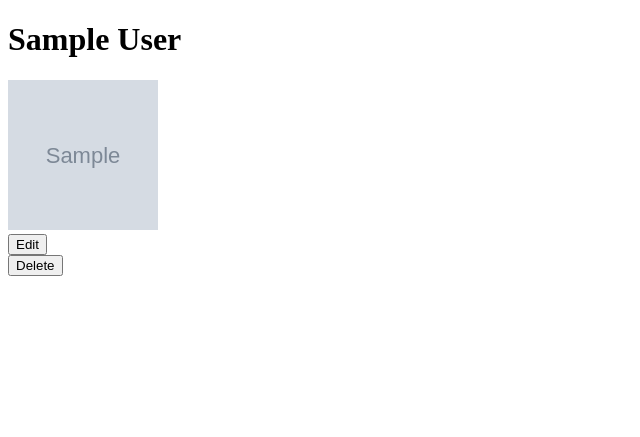
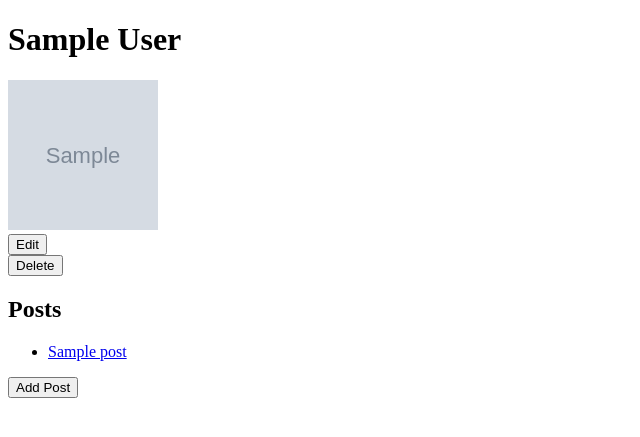
Before and after one commit to jesseinc92/BloglyExercise, a Flask app: page /users/1 in a window 1280 px wide. Shown: the top 437 px of the page, without its empty margins (0-640 px from the left). Run offline with Flask 2, Linux system fonts and the light colour scheme; tables that the repository leaves empty hold one stand-in row (values such as "Sample post"); grey boxes marked "Sample" are stand-in pictures.

Commit message:
implemented Step Two

```diff
--- a/app.py
+++ b/app.py
@@ -1,10 +1,10 @@
 """Blogly application."""
 
-import re
 from flask import Flask, render_template, redirect, request
-from flask.wrappers import Request
 from flask_debugtoolbar import DebugToolbarExtension
-from models import db, connect_db, User
+from models import db, connect_db, User, Post
+from datetime import datetime
+
 
 app = Flask(__name__)
 app.debug = True
@@ -99,10 +99,79 @@ def edit_user(user_id):
 def delete_user(user_id):
     '''Deletes a user from the database and redirects to the user list.'''
 
-
     user = User.query.filter_by(id=user_id)
     user.delete()
 
     db.session.commit()
 
     return redirect('/users')
+
+
+@app.route('/users/<int:user_id>/posts/new', methods=['GET', 'POST'])
+def new_post(user_id):
+    '''Displays new post form for a specific user.'''
+
+    if request.method == 'GET':
+
+        user = User.query.get(user_id)
+
+        return render_template('new-post.html', user=user)
+
+    if request.method == 'POST':
+
+        # create a class instance using the form data
+        title = request.form['title']
+        content = request.form['content']
+        created_at = datetime.now()
+
+        new_post = Post(title=title, content=content, created_at=created_at, owning_user=user_id)
+
+        db.session.add(new_post)
+        db.session.commit()
+
+        return redirect(f'/users/{user_id}')
+
+
+@app.route('/posts/<int:post_id>')
+def show_post(post_id):
+    '''Displays an individual post's details.'''
+
+    post = Post.query.get(post_id)
+
+    return render_template('post-details.html', post=post)
+
+
+@app.route('/posts/<int:post_id>/edit', methods=['GET', 'POST'])
+def edit_post(post_id):
+    '''Shows a form to edit a post.'''
+
+    if request.method == 'GET':
+
+        post = Post.query.get(post_id)
+
+        return render_template('edit-post.html', post=post)
+
+    if request.method == 'POST':
+
+        title = request.form['title']
+        content = request.form['content']
+
+        updated_post = Post.query.get(post_id)
+        updated_post.title = title
+        updated_post.content = content
+
+        db.session.commit()
+
+        return redirect(f'/posts/{post_id}')
+
+
+@app.route('/posts/<int:post_id>/delete', methods=['POST'])
+def delete_post(post_id):
+    '''Deletes a post and redirects back to a user screen.'''
+
+    post = Post.query.filter_by(id=post_id)
+    post.delete()
+
+    db.session.commit()
+
+    return redirect(f'/users')
--- a/models.py
+++ b/models.py
@@ -1,6 +1,7 @@
 """Models for Blogly."""
 
 from flask_sqlalchemy import SQLAlchemy
+from sqlalchemy.orm import backref
 
 db = SQLAlchemy()
 
@@ -17,9 +18,26 @@ class User(db.Model):
     __tablename__ = 'users'
 
     id = db.Column(db.Integer, primary_key=True, autoincrement=True)
+    first_name = db.Column(db.String(50), nullable=False)
+    last_name = db.Column(db.String(50), nullable=False)
+    image_url = db.Column(db.Text, default='/assets/blank_photo.jpg')
 
-    first_name = db.Column(db.String(), nullable=False)
+    def fullname(self):
+        return f'{self.first_name} {self.last_name}'
 
-    last_name = db.Column(db.String(), nullable=False)
 
-    image_url = db.Column(db.String(), default='/assets/blank_photo.jpg')
+class Post(db.Model):
+    '''Post model to describe post details.'''
+
+    __tablename__ = 'posts'
+
+    def __repr__(self):
+        return f'<Post title={self.title} content={self.content} user={self.owning_user}>'
+
+    id = db.Column(db.Integer, primary_key=True, autoincrement=True)
+    title = db.Column(db.String(50), nullable=False)
+    content = db.Column(db.Text, nullable=False)
+    created_at = db.Column(db.DateTime, nullable=False)
+    owning_user = db.Column(db.Integer, db.ForeignKey('users.id'))
+
+    user = db.relationship('User', backref='posts')
--- a/templates/details.html
+++ b/templates/details.html
@@ -2,7 +2,7 @@
 
 {% block title %}User Details{% endblock %}
 
-{% block headline %}{{user.first_name}} {{user.last_name}}{% endblock %}
+{% block headline %}{{user.fullname()}}{% endblock %}
 
 {% block main_content %}
     <img src="{{user.image_url}}" alt="user image" width="150" height="150">
@@ -13,4 +13,14 @@
     <form action="/users/{{user.id}}/delete" method="POST">
         <button>Delete</button>
     </form>
+
+    <h2>Posts</h2>
+    <ul>
+        {% for post in user.posts %}
+        <li><a href="/posts/{{post.id}}">{{post.title}}</a></li>
+        {% endfor %}
+    </ul>
+    <form action="/users/{{user.id}}/posts/new" method="GET">
+        <button>Add Post</button>
+    </form>
 {% endblock %}
--- a/templates/users.html
+++ b/templates/users.html
@@ -7,7 +7,7 @@
 {% block main_content %}
     <ul>
     {% for user in users %}
-        <li><a href="/users/{{user.id}}">{{user.first_name}} {{user.last_name}}</a></li>
+        <li><a href="/users/{{user.id}}">{{user.fullname()}}</a></li>
     {% endfor %}
     </ul>
 
```
Also changed, not shown: templates/edit-post.html (added, +20 -0 lines), templates/edit.html (+8 -14 lines), templates/new-post.html (added, +20 -0 lines), templates/post-details.html (added, +20 -0 lines), templates/users-form.html (+6 -9 lines).
